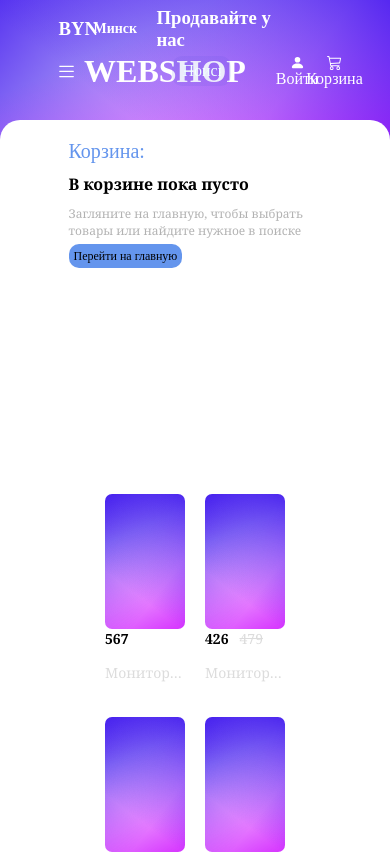
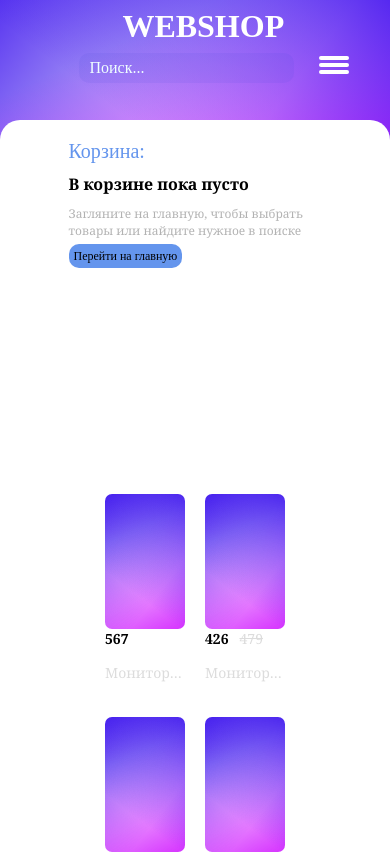
Before and after one commit to KolyaVol/ReactWebShop, a React (Create React App) app: page /cart in a window 390 px wide. Shown: the top 854 px of the page. Built offline with nearby package versions, Linux system fonts and the light colour scheme.

Commit message:
adaptive again two

```diff
--- a/public/index.html
+++ b/public/index.html
@@ -7,12 +7,10 @@
     <link rel="preconnect" href="https://fonts.gstatic.com" crossorigin>
     <link href="https://fonts.googleapis.com/css2?family=Roboto:wght@300;400;700&display=swap" rel="stylesheet">
 
-
+    <meta name="theme-color" content="#000000" />
     <link rel="stylesheet" type="text/css" href="./style.css">
     <meta name="viewport" content="width=device-width, initial-scale=1" />
-    <meta name="theme-color" content="#000000" />
 
-    <link rel="stylesheet" href = "style.css">
   </head>
   <body>
 
--- a/src/UI/Header/Burger/Burger.module.css
+++ b/src/UI/Header/Burger/Burger.module.css
@@ -13,3 +13,9 @@ p {
 p:hover {
     background-color: gray;
 }
+
+@media (max-width: 901px) {
+    .burger {
+        display: none;
+    }
+}
--- a/src/UI/Header/CityMap/CityMap.module.css
+++ b/src/UI/Header/CityMap/CityMap.module.css
@@ -9,3 +9,9 @@
     text-decoration: none;
 
 }
+
+@media (max-width: 901px) {
+    .city {
+        display: none;
+    }
+}
--- a/src/UI/Header/Currency/Currency.module.css
+++ b/src/UI/Header/Currency/Currency.module.css
@@ -51,3 +51,9 @@
 .currency__item:last-child {
     border-radius: 0 0 1rem 1rem;
 }
+
+@media (max-width: 901px) {
+    .currency__word {
+        display: none;
+    }
+}
--- a/src/UI/Header/Header.jsx
+++ b/src/UI/Header/Header.jsx
@@ -12,6 +12,7 @@ import { pasteCartArr } from "../../store/cartSlice";
 import { userStateName } from "../../store/userNameSlice";
 import styles from "./Header.module.css";
 import Search from "./Search/Search";
+import MobileBurger from "./MobileBurger/MobileBurger";
 
 export default function Header() {
   const dispatch = useDispatch();
@@ -56,6 +57,8 @@ export default function Header() {
               <UserProfile />
 
               <HeaderCart />
+
+              <MobileBurger/>
             </div>
           </div>
         </div>
--- a/src/UI/Header/Header.module.css
+++ b/src/UI/Header/Header.module.css
@@ -27,14 +27,23 @@
 
 .header__template {
     display: grid;
-
     grid-gap: 1rem;
-    justify-content: start;
+    justify-content: center;
+    align-items: center;
     grid-template-columns: 4vw 16vw 30vw 7vw 7vw;
     grid-template-rows: 2em 2em;
     grid-template-areas:
         'curr city sell  . . '
         'burger logo search  sign basket';
-    align-items: center;
+}
 
+@media (max-width: 901px) {
+    .header__template {
+        justify-items: center;
+        align-items: center;
+        grid-template-areas:
+            'logo logo logo logo logo '
+            'search search .  . mobileBurger';
+
+        }
 }
--- a/src/UI/Header/HeaderCart/HeaderCart.module.css
+++ b/src/UI/Header/HeaderCart/HeaderCart.module.css
@@ -28,3 +28,12 @@
     padding: 0.1rem;
     font-size: 1rem;
 }
+
+@media (max-width: 901px) {
+    .basket {
+        display: none;
+    }
+    .counter {
+        display: none;
+    }
+}
--- /dev/null
+++ b/src/UI/Header/MobileBurger/MobileBurger.jsx
@@ -0,0 +1,9 @@
+import React from 'react'
+import styles from "./MobileBurger.module.css";
+
+export default function MobileBurger() {
+  return <div className={styles.mobile__burger}>
+    <span >
+    </span>
+    </div>;
+}
--- /dev/null
+++ b/src/UI/Header/MobileBurger/MobileBurger.module.css
@@ -0,0 +1,49 @@
+.mobile__burger {
+    display: none;
+    position: relative;
+    grid-area: mobileBurger;
+    cursor: pointer;
+    color: #fff;
+    width: 3rem;
+    height: 3rem;
+
+    margin-bottom: 3vh;
+}
+
+
+
+
+
+@media (max-width: 901px) {
+    .mobile__burger {
+        display: block;
+        margin-top: 3.2rem;
+    }
+    .mobile__burger span {
+        height: 4px;
+        background-color: #fff;
+        width: 100%;
+        position: absolute;
+        top: 0.7rem;
+        border-radius: 0.5rem;
+    }
+
+        .mobile__burger::after,
+        .mobile__burger::before {
+            content: '';
+            display: block;
+            position: relative;
+            height: 0vh;
+            border: #fff 2px solid;
+            border-radius: 0.5vw;
+        }
+
+        .mobile__burger::after{
+            top: 1rem;
+        }
+
+        .mobile__burger::before {
+            top: 0;
+        }
+
+}
--- a/src/UI/Header/Search/Search.module.css
+++ b/src/UI/Header/Search/Search.module.css
@@ -5,7 +5,7 @@
 
 .input {
     height: 3rem;
-    min-width: 5vw;
+    min-width: 20vw;
     max-width: 10vw;
     color: #fff;
     font-family: 'Titan One', cursive;
@@ -13,9 +13,9 @@
     background-color: rgba(68, 70, 209, 0.1);
 }
 
-@media (min-width: 900px ) {
+@media (max-width: 901px ) {
     .input {
-        min-width: 25vw;
+        min-width: 50vw;
     }
 }
 
--- a/src/UI/Header/ToSellers/ToSellers.module.css
+++ b/src/UI/Header/ToSellers/ToSellers.module.css
@@ -4,4 +4,11 @@
     color: #fff;
     font-family: 'Titan One', cursive;
     text-decoration: none;
+    display: block;
 }
+
+@media (max-width: 901px) {
+    .sell {
+        display: none;
+    }
+}
--- a/src/UI/Header/UserProfile/UserProfile.module.css
+++ b/src/UI/Header/UserProfile/UserProfile.module.css
@@ -7,3 +7,9 @@
     color: #fff;
     font-family: 'Titan One', cursive;
 }
+
+@media (max-width: 901px) {
+    .sign {
+        display: none;
+    }
+}
```
